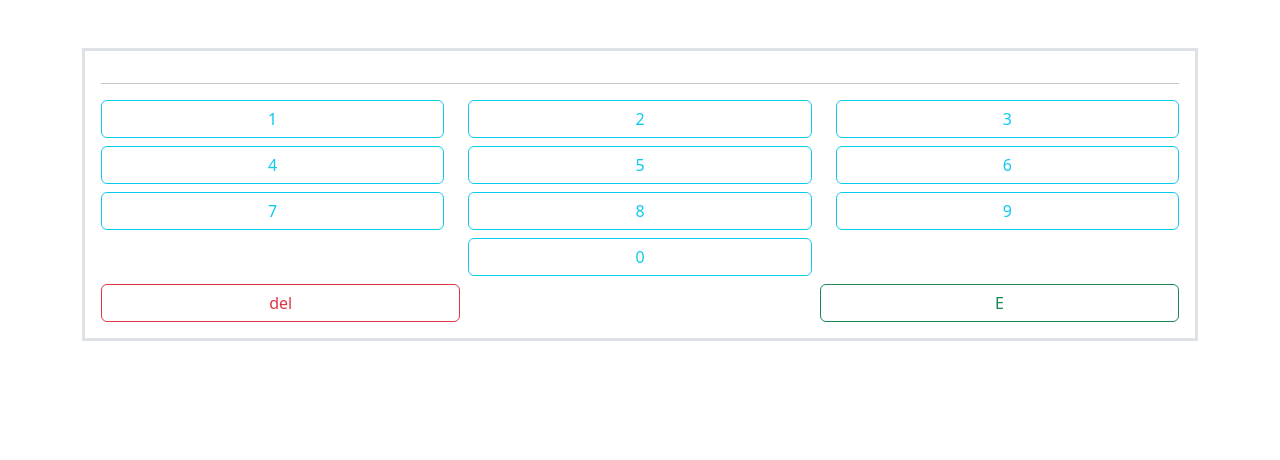
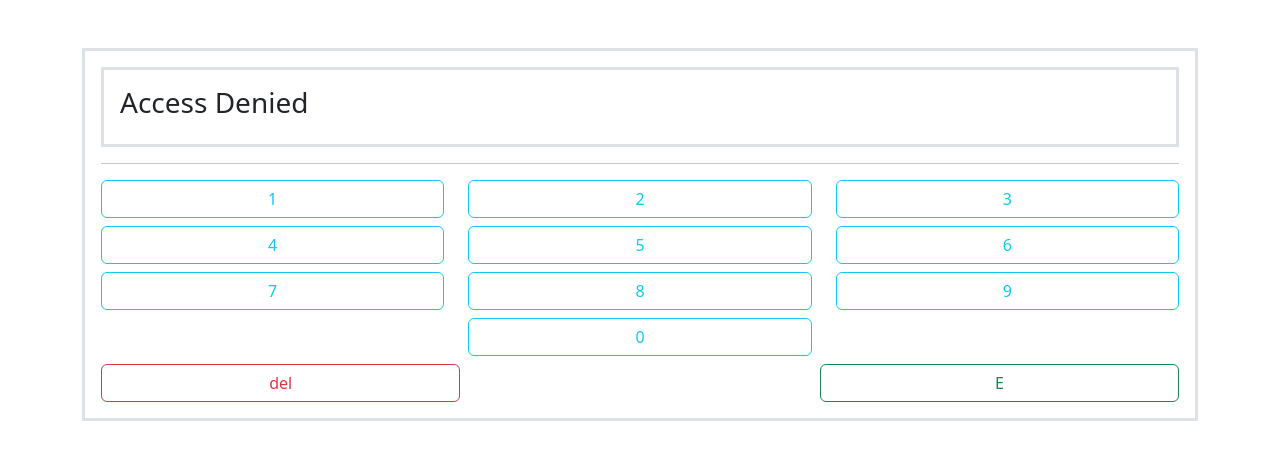
Before and after one commit to Nelli-meow/homework-67, a React (Vite) app: page / in a window 1280 px wide. Shown: the top 460 px of the page. Built offline with nearby package versions, Linux system fonts and the light colour scheme.

Commit message:
Added password verification using color and text

```diff
--- a/src/containers/Password/Password.tsx
+++ b/src/containers/Password/Password.tsx
@@ -11,8 +11,12 @@ const Password = () => {
   return (
     <div className="container my-5">
       <div className="border border-3 p-3">
-        <div className="">
-          <h3>{'*'.repeat(enteredPassword.length)}</h3>
+        <div
+          className={`border border-3 p-3 ${status === 'granted' ? 'bg-success-subtle' : status === 'denied' ? 'bg-danger-subtle' : ''}`}>
+          <h3>
+            {status === 'granted' ? 'Access Granted' : 'Access Denied'}
+            {'*'.repeat(enteredPassword.length)}
+          </h3>
         </div>
         <hr/>
         <div className="row justify-content-center">
@@ -32,7 +36,7 @@ const Password = () => {
           <button className="btn btn-outline-danger col-4" onClick={() => dispatch(deleteNumber())}>
             del
           </button>
-          <button className="btn btn-outline-success col-4" onClick={() => dispatch(checkPassword)}>
+          <button className="btn btn-outline-success col-4" onClick={() => dispatch(checkPassword())}>
             E
           </button>
         </div>
```
